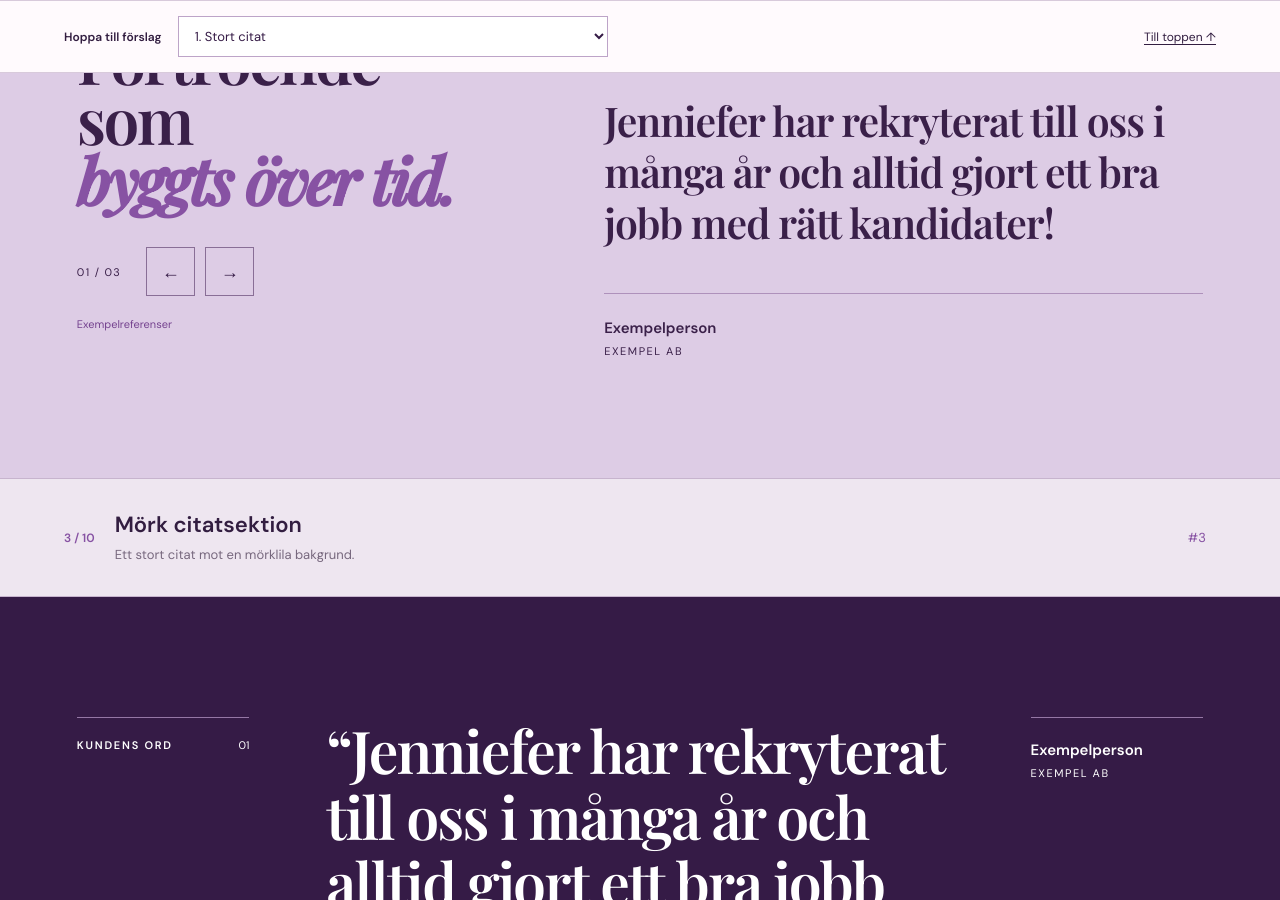
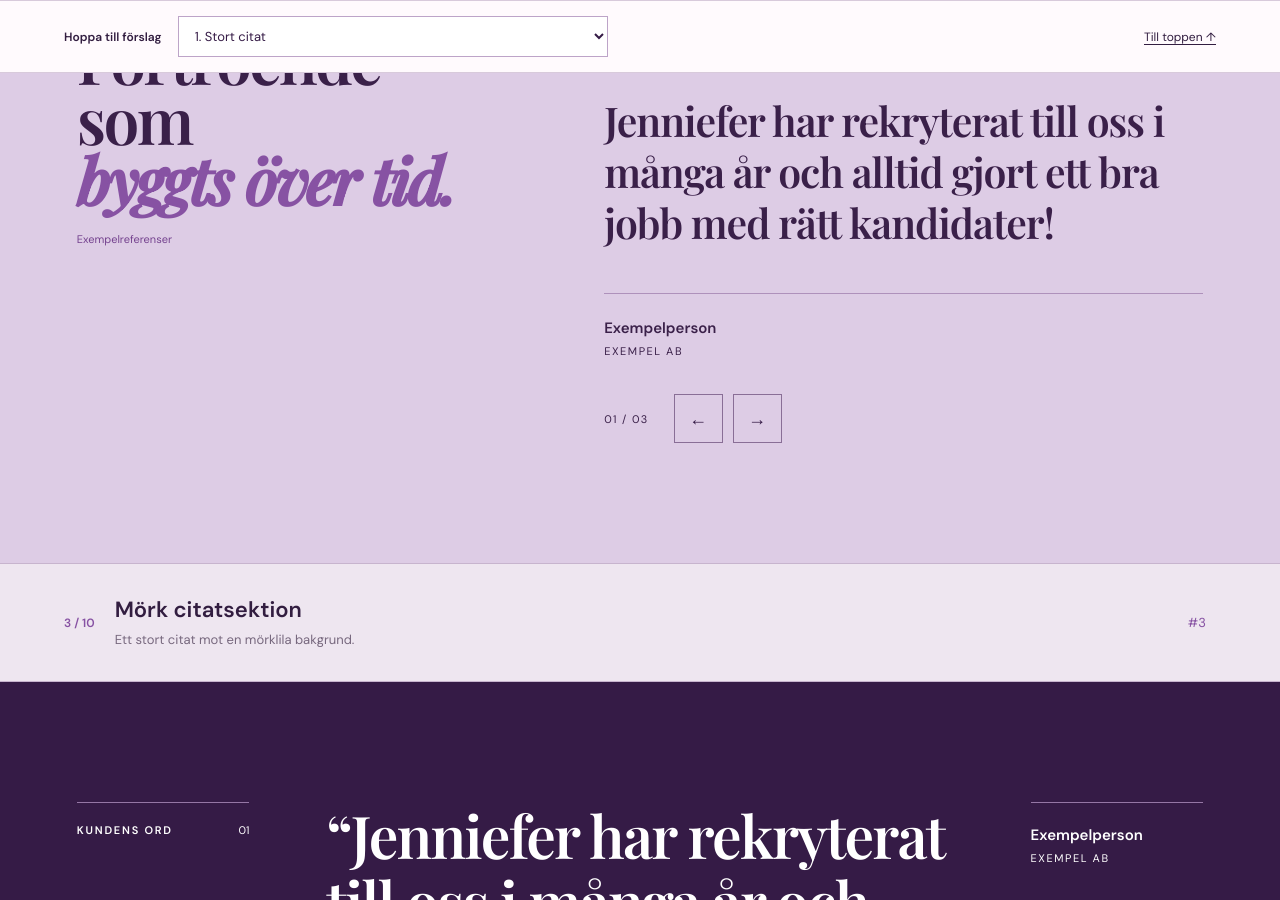
Before and after one commit to jennieferberg-prio/priorekrytering, a Jekyll site: the page built from references-preview.html, in a window 1280 px wide and 900 px high, scrolled down 1668 px. Built offline with Jekyll 4.4.1, drawn with Linux system fonts in a browser that asks for light colours.

Commit message:
Move reference navigation below the customer byline

```diff
--- a/_includes/customer-references.html
+++ b/_includes/customer-references.html
@@ -17,15 +17,17 @@
   <header>
     <p class="kicker">{{ site.data.references.kicker | default: 'Referenser' | escape }}</p>
     <h2>{{ site.data.references.heading_first | default: 'Förtroende som' | escape }}<br><i>{{ site.data.references.heading_second | default: 'byggts över tid.' | escape }}</i></h2>
+    {% if include.example %}<p class="reference-example-note">Exempelreferenser</p>{% endif %}
+  </header>
+  <div class="reference-2-content">
+    <div id="{{ include.id }}-slides" aria-live="polite" aria-atomic="true">
+{{ reference_slides }}
+    </div>
     <div class="reference-controls"{% if reference_count < 2 %} hidden{% endif %}>
       <span data-reference-counter>01 / {% if reference_count < 10 %}0{% endif %}{{ reference_count }}</span>
       <button type="button" data-reference-previous disabled aria-label="Föregående referens" aria-controls="{{ include.id }}-slides">←</button>
       <button type="button" data-reference-next disabled aria-label="Nästa referens" aria-controls="{{ include.id }}-slides">→</button>
     </div>
-    {% if include.example %}<p class="reference-example-note">Exempelreferenser</p>{% endif %}
-  </header>
-  <div class="reference-2-content" id="{{ include.id }}-slides" aria-live="polite" aria-atomic="true">
-{{ reference_slides }}
   </div>
 </section>
 {% elsif include.preview %}
```
